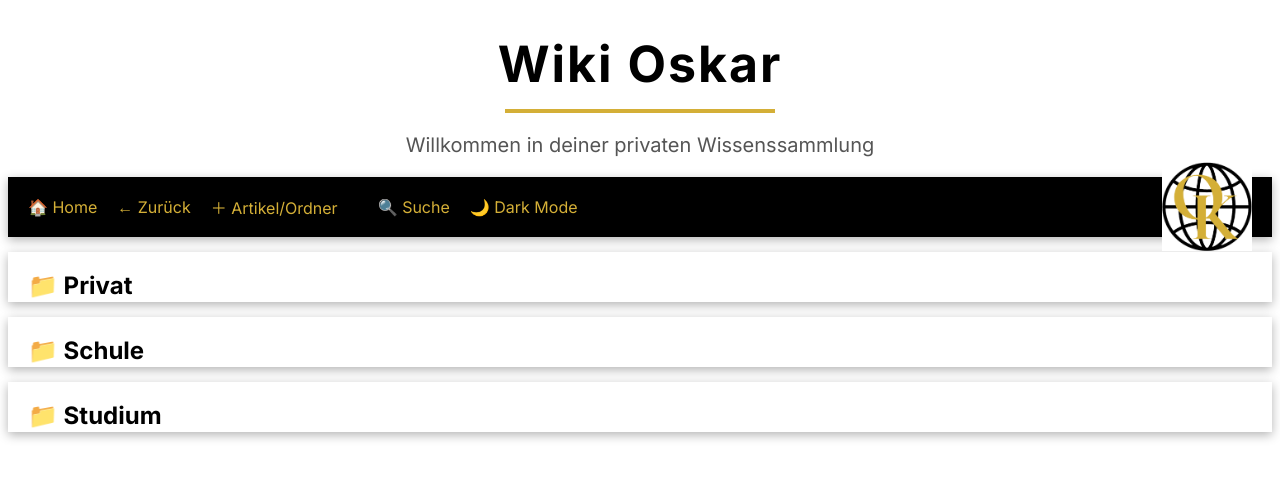
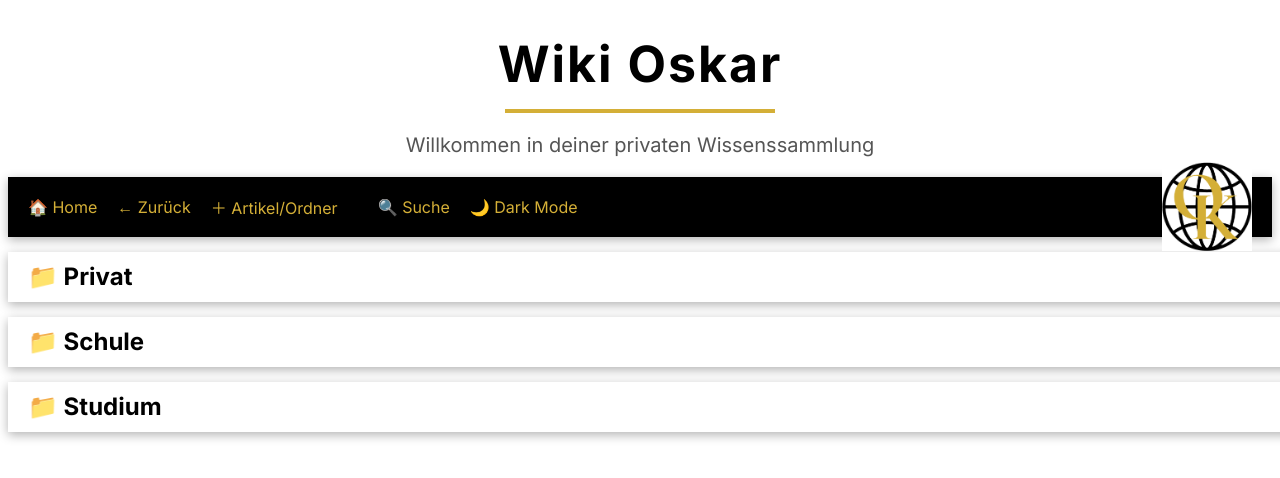
Before and after one commit to Oskardyson5/Knowledge-Collection-Wiki-Oskar, a plain HTML site: page index.html in a window 1280 px wide. Drawn offline with Linux system fonts and the light colour scheme.

Commit message:
Ordnerstruktur2-correction1

```diff
--- a/style.css
+++ b/style.css
@@ -72,7 +72,7 @@ body{
     margin: 15px 0;
 }
 
-.choosebutton h2 {
+.choosebutton{
     display: flex;
     align-items: center;
     width: 100%;
@@ -84,7 +84,7 @@ body{
     transition: 0.2s;
 }
 
-.choosebutton:hover h2 {
+.choosebutton:hover{
     background-color: #D4AF37;
     color: black;
 }
```
